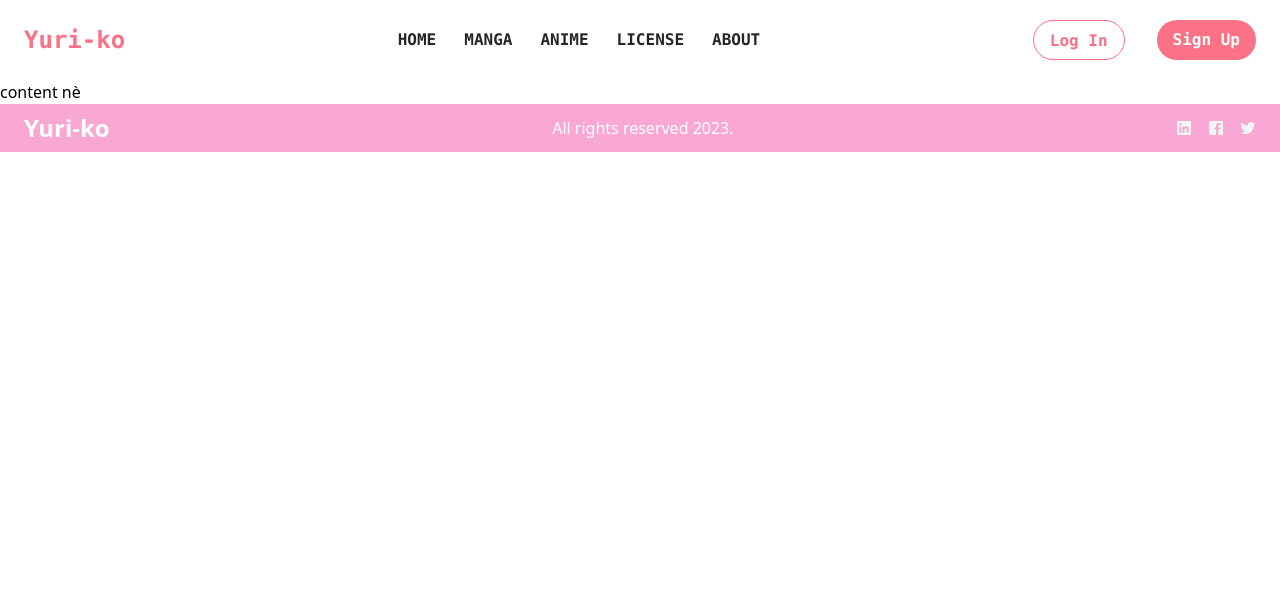
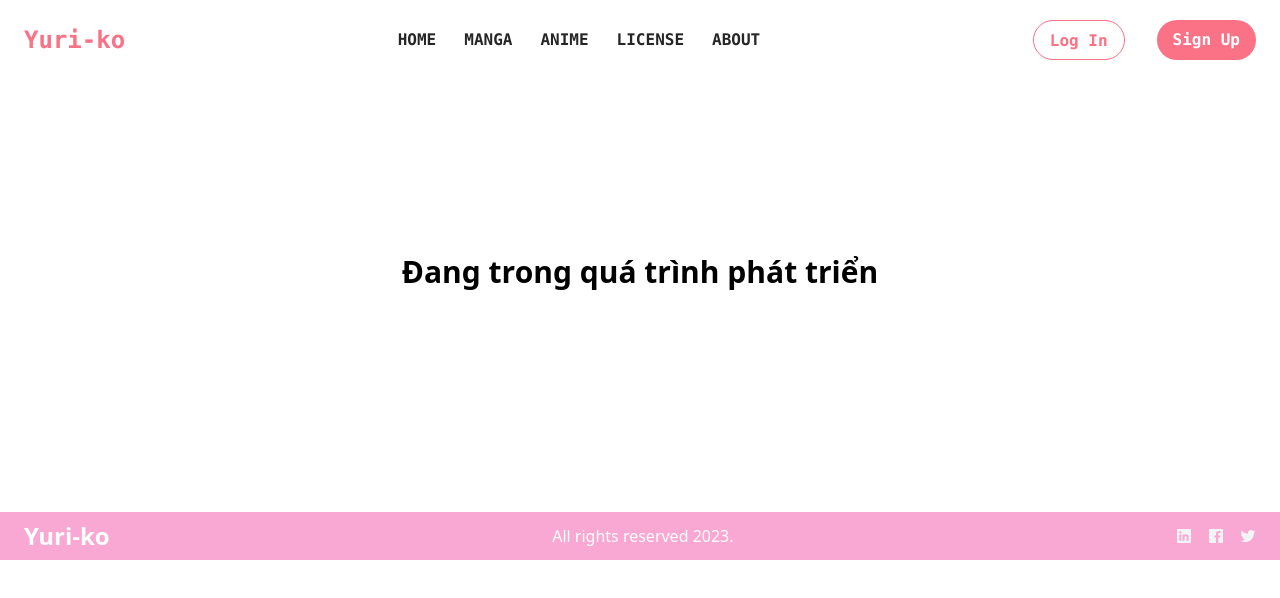
Before and after one commit to ndt2804/yuri-yuri, a Nuxt app: page / in a window 1280 px wide. Shown: the top 598 px of the page. Built offline with nearby package versions, Linux system fonts and the light colour scheme.

Commit message:
refactor: update notication web

```diff
--- a/pages/index.vue
+++ b/pages/index.vue
@@ -1,3 +1,5 @@
 <template>
-    <h1>content nè</h1>
+    <div class="mb-12 flex h-96 items-center justify-center">
+        <h2 class="text-3xl font-bold">Đang trong quá trình phát triển </h2>
+    </div>
 </template>
```
